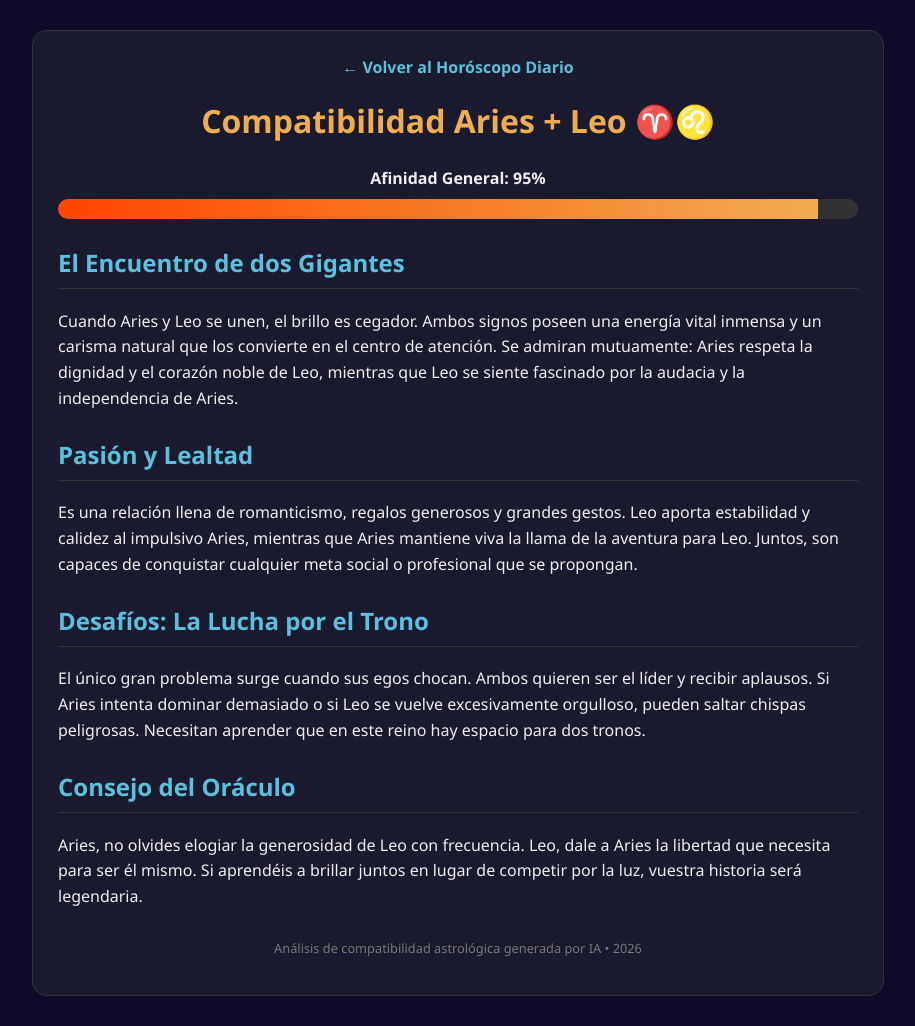
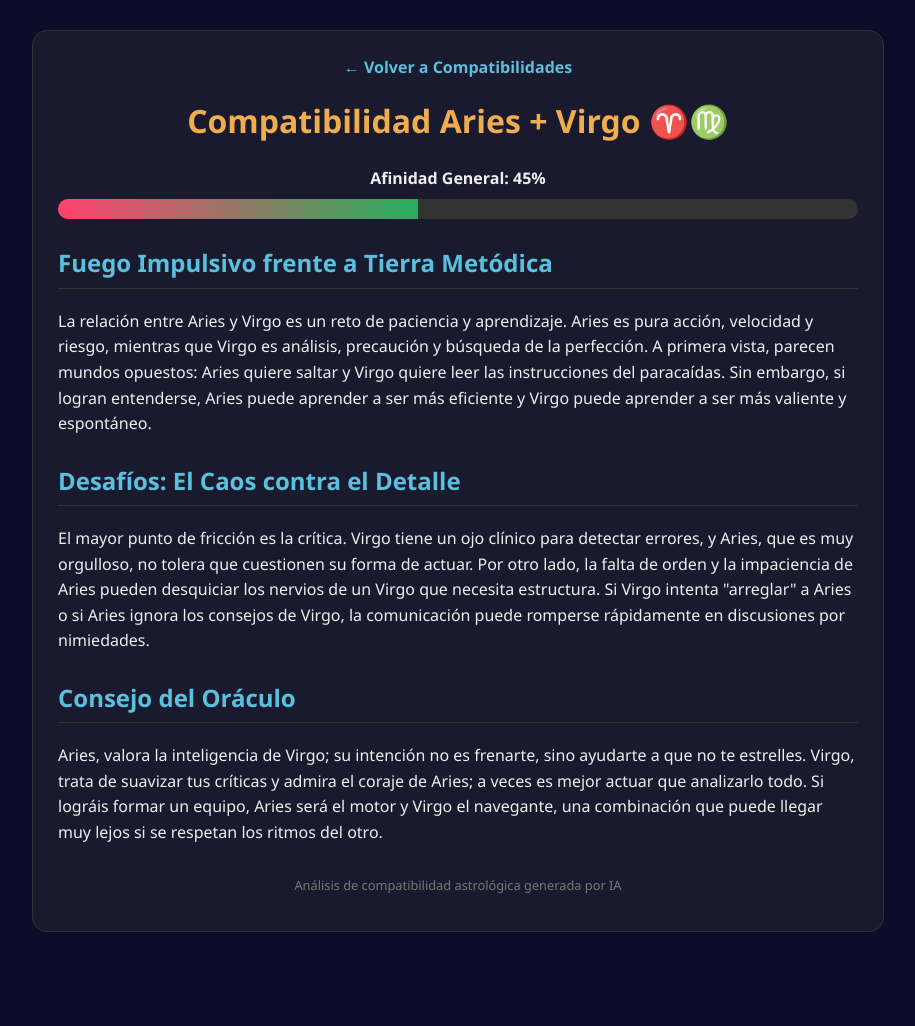
Before and after one commit to Clavivs/horoscopo, a website: page aries-virgo.html in a window 1280 px wide. Shown: the whole page, without its empty margins (182-1097 px from the left). After the commit the page ends 962 px from the top, so only its background shows below. Drawn offline with Linux system fonts and the light colour scheme.

Commit message:
Update compatibility from to Aries + Virgo

```diff
--- a/aries-virgo.html
+++ b/aries-virgo.html
@@ -3,7 +3,7 @@
 <head>
   <meta charset="UTF-8">
   <meta name="viewport" content="width=device-width, initial-scale=1.0">
-  <title>Compatibilidad: Aries + Leo</title>
+  <title>Compatibilidad: Aries + Virgo</title>
   <style>
     body { font-family: 'Segoe UI', sans-serif; margin: 0; background-color: #0f0c29; color: #eee; }
     .container { max-width: 800px; margin: 30px auto; padding: 25px; background: #1a1a2e; border-radius: 15px; border: 1px solid #333; }
@@ -12,7 +12,8 @@
     .back-link:hover { text-decoration: underline; }
     .score-container { text-align: center; margin: 25px 0; }
     .score-bar { background: #333; border-radius: 20px; height: 20px; width: 100%; margin-top: 10px; overflow: hidden; }
-    .score-fill { background: linear-gradient(90deg, #ff4500, #f0ad4e); height: 100%; width: 95%; } /* 95% de afinidad */
+    /* Degradado Aries (Rojo) y Virgo (Verde) */
+    .score-fill { background: linear-gradient(90deg, #ff416c, #27ae60); height: 100%; width: 45%; } /* 45% de afinidad */
     .section { margin-top: 25px; line-height: 1.6; }
     .section h2 { color: #5bc0de; border-bottom: 1px solid #333; padding-bottom: 5px; }
     .footer { margin-top: 30px; font-size: 0.8em; color: #777; text-align: center; }
@@ -20,38 +21,33 @@
 </head>
 <body>
   <div class="container">
-    <a href="index.html" class="back-link">← Volver al Horóscopo Diario</a>
+    <a href="compatibilidades.html" class="back-link">← Volver a Compatibilidades</a>
 
-    <h1>Compatibilidad Aries + Leo ♈♌</h1>
+    <h1>Compatibilidad Aries + Virgo ♈♍</h1>
 
     <div class="score-container">
-      <strong>Afinidad General: 95%</strong>
+      <strong>Afinidad General: 45%</strong>
       <div class="score-bar">
         <div class="score-fill"></div>
       </div>
     </div>
 
     <div class="section">
-      <h2>El Encuentro de dos Gigantes</h2>
-      <p>Cuando Aries y Leo se unen, el brillo es cegador. Ambos signos poseen una energía vital inmensa y un carisma natural que los convierte en el centro de atención. Se admiran mutuamente: Aries respeta la dignidad y el corazón noble de Leo, mientras que Leo se siente fascinado por la audacia y la independencia de Aries.</p>
+      <h2>Fuego Impulsivo frente a Tierra Metódica</h2>
+      <p>La relación entre Aries y Virgo es un reto de paciencia y aprendizaje. Aries es pura acción, velocidad y riesgo, mientras que Virgo es análisis, precaución y búsqueda de la perfección. A primera vista, parecen mundos opuestos: Aries quiere saltar y Virgo quiere leer las instrucciones del paracaídas. Sin embargo, si logran entenderse, Aries puede aprender a ser más eficiente y Virgo puede aprender a ser más valiente y espontáneo.</p>
     </div>
 
     <div class="section">
-      <h2>Pasión y Lealtad</h2>
-      <p>Es una relación llena de romanticismo, regalos generosos y grandes gestos. Leo aporta estabilidad y calidez al impulsivo Aries, mientras que Aries mantiene viva la llama de la aventura para Leo. Juntos, son capaces de conquistar cualquier meta social o profesional que se propongan.</p>
-    </div>
-
-    <div class="section">
-      <h2>Desafíos: La Lucha por el Trono</h2>
-      <p>El único gran problema surge cuando sus egos chocan. Ambos quieren ser el líder y recibir aplausos. Si Aries intenta dominar demasiado o si Leo se vuelve excesivamente orgulloso, pueden saltar chispas peligrosas. Necesitan aprender que en este reino hay espacio para dos tronos.</p>
+      <h2>Desafíos: El Caos contra el Detalle</h2>
+      <p>El mayor punto de fricción es la crítica. Virgo tiene un ojo clínico para detectar errores, y Aries, que es muy orgulloso, no tolera que cuestionen su forma de actuar. Por otro lado, la falta de orden y la impaciencia de Aries pueden desquiciar los nervios de un Virgo que necesita estructura. Si Virgo intenta "arreglar" a Aries o si Aries ignora los consejos de Virgo, la comunicación puede romperse rápidamente en discusiones por nimiedades.</p>
     </div>
 
     <div class="section">
       <h2>Consejo del Oráculo</h2>
-      <p>Aries, no olvides elogiar la generosidad de Leo con frecuencia. Leo, dale a Aries la libertad que necesita para ser él mismo. Si aprendéis a brillar juntos en lugar de competir por la luz, vuestra historia será legendaria.</p>
+      <p>Aries, valora la inteligencia de Virgo; su intención no es frenarte, sino ayudarte a que no te estrelles. Virgo, trata de suavizar tus críticas y admira el coraje de Aries; a veces es mejor actuar que analizarlo todo. Si lográis formar un equipo, Aries será el motor y Virgo el navegante, una combinación que puede llegar muy lejos si se respetan los ritmos del otro.</p>
     </div>
 
-    <p class="footer">Análisis de compatibilidad astrológica generada por IA • 2026</p>
+    <p class="footer">Análisis de compatibilidad astrológica generada por IA</p>
   </div>
 </body>
 </html>
```
